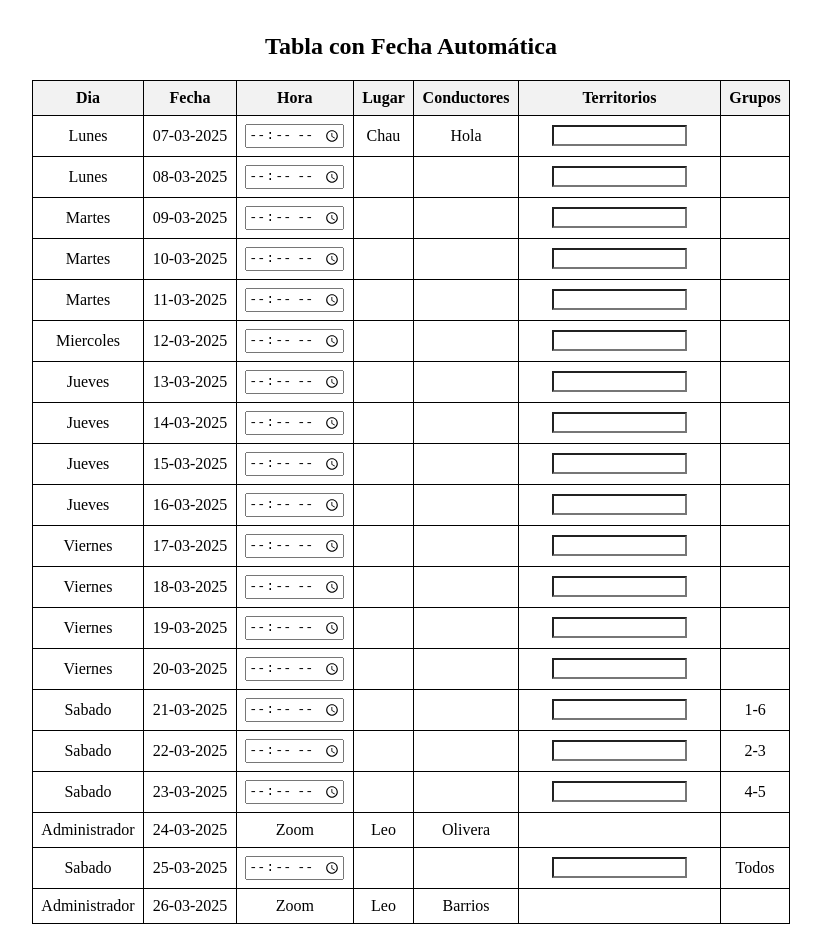
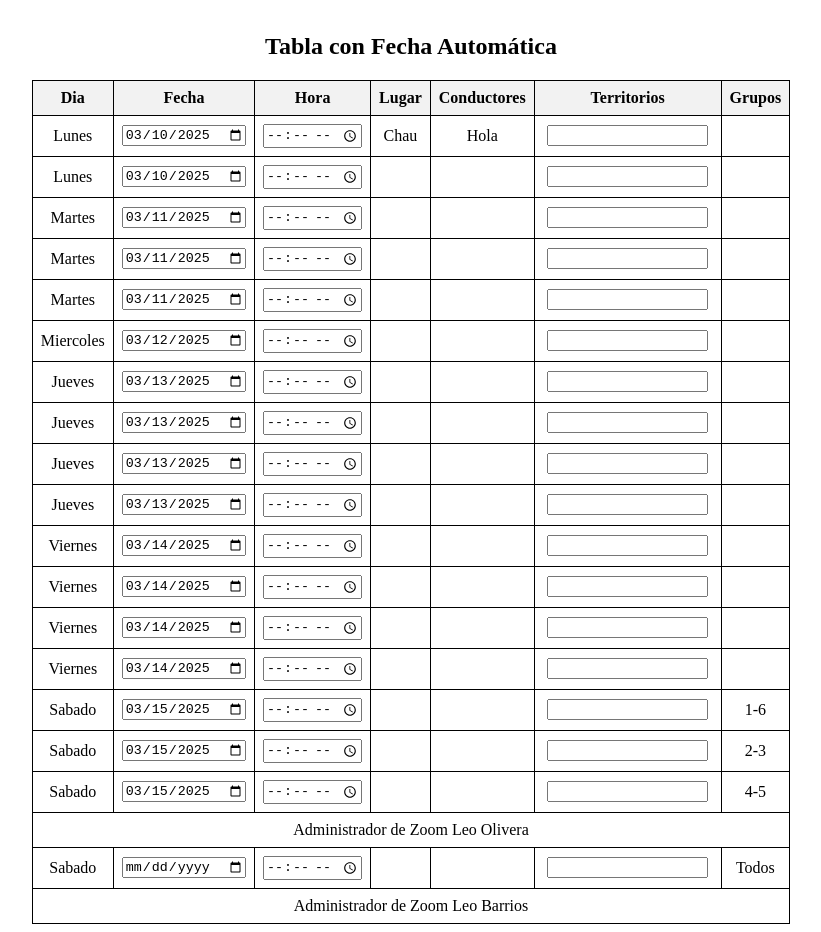
Before and after one commit to mike-n8/predicar, a plain HTML site: page login.html in a window 1280 px wide. Shown: the part 460-1392 px from the top of the page, without its empty margins (229-1050 px from the left). Drawn offline with Linux system fonts and the light colour scheme.

Commit message:
(cambio 7/3 14:21hs)

```diff
--- a/js/login.js
+++ b/js/login.js
@@ -96,37 +96,38 @@ inputTerri.forEach(input => {
 
 
 //Fecha de la columna "Fecha"
-function agregarFechas() {
-    const tbody = document.querySelector("#dataTable tbody");
-    const rows = tbody.querySelectorAll("tr");
-    let fecha = new Date(); // Fecha actual
+  const rows = document.querySelectorAll("tbody tr");
+  const today = new Date();
+  const todayDay = today.getDay(); // Día de la semana actual (0 = Domingo, 1 = Lunes, ...)
 
-    rows.forEach(row => {
-        const cell = row.insertCell(1);
-        cell.textContent = fecha.toISOString().split('T')[0].split('-').reverse().join('-'); // Formato DD-MM-YYYY
-        fecha.setDate(fecha.getDate() + 1); // Incrementa la fecha en un día
-    });
-}
-// ¿Que hace esto?
-function sortTable() {
-    const table = document.querySelector("#dataTable tbody");
-    const rows = Array.from(table.rows);
+  // Determinar si estamos en la semana actual o la siguiente
+  let referenceDate = new Date(today);
+  if (todayDay !== 1) { // Si hoy NO es lunes
+      referenceDate.setDate(today.getDate() + (8 - todayDay)); // Ir al próximo lunes
+  } else {
+      referenceDate.setDate(today.getDate()); // Usar este lunes como referencia
+  }
 
-    rows.sort((a, b) => {
-        const dateA = new Date(a.cells[3].textContent);
-        const dateB = new Date(b.cells[3].textContent);
-        return dateA - dateB;
-    });
+  rows.forEach(row => {
+      const dayNumber = parseInt(row.querySelector("td[data-day]").dataset.day);
+      const dateInput = row.querySelector(".date-input");
 
-    table.innerHTML = "";
-    rows.forEach(row => table.appendChild(row));
-}
+      // Calcular la fecha correcta basada en el lunes de referencia
+      let selectedDate = new Date(referenceDate);
+      selectedDate.setDate(referenceDate.getDate() + (dayNumber - 1)); // Ajustar días
 
-agregarFechas();
+      // Si es domingo, ajustar la fecha según la condición dada
+      if (dayNumber === 0) {
+          selectedDate.setDate(selectedDate.getDate() + (todayDay === 1 ? 14 : 7));
+      }
+
+      // Establecer la fecha en formato ISO (YYYY-MM-DD)
+      dateInput.value = selectedDate.toISOString().split("T")[0];
+  });
 
 
 // Función para manejar la edición de celdas
-document.querySelectorAll(`td:not(.conductores, .hora, .dia, .territorio)`).forEach(cell => {
+document.querySelectorAll(".grupos, .lugares").forEach(cell => {
   cell.addEventListener('click', function () {
     let currentText = this.innerText;
     let input = document.createElement('input');
@@ -210,12 +211,21 @@ document.querySelectorAll(`td:not(.conductores, .hora, .dia, .territorio)`).forE
 });
 
 //INPUT modificar el territorio!
-inputTerriInput = document.querySelectorAll('.input-terri');
+let inputTerriInput = document.querySelectorAll('.input-terri');
 
-inputTerriInput.forEach((territorio) => {
-  territorio.addEventListener('keypress', (event) => {
+const allowedKeys = ['1', '2', '3', '4', '5', '6', '7', '8', '9', '0', '-']; // Teclas permitidas
+
+// Recorre la NodeList y añade el event listener a cada input
+inputTerriInput.forEach((input) => {
+  input.addEventListener('keydown', (event) => {
+    // Validar teclas permitidas
+    if (!allowedKeys.includes(event.key) && event.key !== "Backspace" && event.key !== "Tab") {
+      event.preventDefault(); // Evita que teclas no permitidas se escriban
+    }
+
+    // Quitar foco si presionan Enter
     if (event.key === 'Enter') {
-      territorio.blur(); // Eliminar el foco del input
+      input.blur();
     }
   });
 });
@@ -223,21 +233,14 @@ inputTerriInput.forEach((territorio) => {
 
    function abrirPopup(td) {
     window.tdSeleccionado = td; // Guardar referencia del TD
-    let trSeleccionado = window.tdSeleccionado.closest('tr');
-    let diaSemana = trSeleccionado.querySelector('.dia').textContent;
-    let tdHora = trSeleccionado.querySelector('.hora');
-    let inputHora = tdHora.querySelector('input');
+    let tr = td.closest('tr');
+    let diaSemana = tr.querySelector('.dia').textContent;
+    let tdHora = tr.querySelector('.hora');
+    let inputHora = tdHora.querySelector('input').value;
+    let hora= parseInt(inputHora.split(":")[0]);
 
 
-
-
-    if( diaSemana === 'Sabado' || diaSemana === 'Domingo' ) {
-
-    } else {
-
-    }
-
-    window.open('archive.html', '_blank', 'width=900,height=800');
+    window.open('archive.html?diaSemana=' + encodeURIComponent(diaSemana) + '&hora=' + encodeURIComponent(hora), '_blank', 'width=900,height=800');
 }
 
 function volverAlTd(info) {
--- a/login.html
+++ b/login.html
@@ -21,7 +21,7 @@
             <thead>
                 <tr>
                     <th>Dia</th>
-                    <th onclick="sortTable()">Fecha</th>
+                    <th>Fecha</th>
                     <th>Hora</th>
                     <th>Lugar</th>
                     <th>Conductores</th>
@@ -32,201 +32,209 @@
             </thead>
             <tbody>
                 <tr id="0">
-                    <td class="dia">Lunes</td>
+                    <td class="dia" data-day="1">Lunes</td>
+                    <td><input type="date" class="date-input"></td>
                     <td class="hora" onclick="guardarHora(this)">
                         <input type="time">
                     </td>
                     <td class="lugares" onclick="guardarLugar(this)">Chau</td>
                     <div id="suggestions" class="autocomplete-suggestions"></div>
                     <td onclick="abrirPopup(this)" class="conductores">Hola</td>
-                    <td class="territorio" onclick="guardarTerritorio(this)"><input type="number" class="input-terri"></td>
-                    <td> </td>
+                    <td class="territorio" onclick="guardarTerritorio(this)"><input type="text" class="input-terri"></td>
+                    <td class="grupos"> </td>
                 </tr>
                 <tr id="1">
-                    <td class="dia">Lunes</td>
+                    <td class="dia" data-day="1">Lunes</td>
+                    <td><input type="date" class="date-input"></td>
                     <td class="hora" onclick="guardarHora(this)">
                         <input type="time">
                     </td>
                     <td class="lugares" onclick="guardarLugar(this)"> </td>
                     <td onclick="abrirPopup(this)" class="conductores"> </td>
-                    <td class="territorio" onclick="guardarTerritorio(this)"><input type="number" class="input-terri"></td>
+                    <td class="territorio" onclick="guardarTerritorio(this)"><input type="text" class="input-terri"></td>
                     <td> </td>
                 </tr>
                 <tr id="2">
-                    <td class="dia">Martes</td>
+                    <td class="dia" data-day="2">Martes</td>
+                    <td><input type="date" class="date-input"></td>
                     <td class="hora" onclick="guardarHora(this)">
                         <input type="time">
                     </td>
                     <td class="lugares" onclick="guardarLugar(this)"> </td>
                     <td onclick="abrirPopup(this)" class="conductores"> </td>
-                    <td class="territorio" onclick="guardarTerritorio(this)"><input type="number" class="input-terri"></td>
+                    <td class="territorio" onclick="guardarTerritorio(this)"><input type="text" class="input-terri"></td>
                     <td> </td>
                 </tr>
                 <tr id="3">
-                    <td class="dia">Martes</td>
+                    <td class="dia" data-day="2">Martes</td>
+                    <td><input type="date" class="date-input"></td>
                     <td class="hora" onclick="guardarHora(this)">
                         <input type="time">
                     </td>
                     <td class="lugares" onclick="guardarLugar(this)"> </td>
                     <td onclick="abrirPopup(this)" class="conductores"> </td>
-                    <td class="territorio" onclick="guardarTerritorio(this)"><input type="number" class="input-terri"></td>
+                    <td class="territorio" onclick="guardarTerritorio(this)"><input type="text" class="input-terri"></td>
                     <td> </td>
                 </tr>
                 <tr id="4">
-                    <td class="dia">Martes</td>
+                    <td class="dia" data-day="2">Martes</td>
+                    <td><input type="date" class="date-input"></td>
                     <td class="hora" onclick="guardarHora(this)">
                         <input type="time">
                     </td>
                     <td class="lugares" onclick="guardarLugar(this)"> </td>
                     <td onclick="abrirPopup(this)" class="conductores"> </td>
-                    <td class="territorio" onclick="guardarTerritorio(this)"><input type="number" class="input-terri"></td>
+                    <td class="territorio" onclick="guardarTerritorio(this)"><input type="text" class="input-terri"></td>
                     <td> </td>
                 </tr>
                 <tr id="5">
-                    <td class="dia">Miercoles</td>
+                    <td class="dia" data-day="3">Miercoles</td>
+                    <td><input type="date" class="date-input"></td>
                     <td class="hora" onclick="guardarHora(this)">
                         <input type="time">
                     </td>
                     <td class="lugares" onclick="guardarLugar(this)"> </td>
                     <td onclick="abrirPopup(this)" class="conductores"> </td>
-                    <td class="territorio" onclick="guardarTerritorio(this)"><input type="number" class="input-terri"></td>
+                    <td class="territorio" onclick="guardarTerritorio(this)"><input type="text" class="input-terri"></td>
                     <td> </td>
                 </tr>
                 <tr id="6">
-                    <td class="dia">Jueves</td>
+                    <td class="dia" data-day="4">Jueves</td>
+                    <td><input type="date" class="date-input"></td>
                     <td class="hora" onclick="guardarHora(this)">
                         <input type="time">
                     </td>
                     <td class="lugares" onclick="guardarLugar(this)"> </td>
                     <td onclick="abrirPopup(this)" class="conductores"> </td>
-                    <td class="territorio" onclick="guardarTerritorio(this)"><input type="number" class="input-terri"></td>
+                    <td class="territorio" onclick="guardarTerritorio(this)"><input type="text" class="input-terri"></td>
                     <td> </td>
                 </tr>
                 <tr id="7">
-                    <td class="dia">Jueves</td>
+                    <td class="dia" data-day="4">Jueves</td>
+                    <td><input type="date" class="date-input"></td>
                     <td class="hora" onclick="guardarHora(this)">
                         <input type="time">
                     </td>
                     <td class="lugares" onclick="guardarLugar(this)"> </td>
                     <td onclick="abrirPopup(this)" class="conductores"> </td>
-                    <td class="territorio" onclick="guardarTerritorio(this)"><input type="number" class="input-terri"></td>
+                    <td class="territorio" onclick="guardarTerritorio(this)"><input type="text" class="input-terri"></td>
                     <td> </td>
                 </tr>
                 <tr id="8">
-                    <td class="dia">Jueves</td>
+                    <td class="dia" data-day="4">Jueves</td>
+                    <td><input type="date" class="date-input"></td>
                     <td class="hora" onclick="guardarHora(this)">
                         <input type="time">
                     </td>
                     <td class="lugares" onclick="guardarLugar(this)"> </td>
                     <td onclick="abrirPopup(this)" class="conductores"> </td>
-                    <td class="territorio" onclick="guardarTerritorio(this)"><input type="number" class="input-terri"></td>
+                    <td class="territorio" onclick="guardarTerritorio(this)"><input type="text" class="input-terri"></td>
                     <td> </td>
                 </tr>
                 <tr id="9">
-                    <td class="dia">Jueves</td>
+                    <td class="dia" data-day="4">Jueves</td>
+                    <td><input type="date" class="date-input"></td>
                     <td class="hora" onclick="guardarHora(this)">
                         <input type="time">
                     </td>
                     <td class="lugares" onclick="guardarLugar(this)"> </td>
                     <td onclick="abrirPopup(this)" class="conductores"> </td>
-                    <td class="territorio" onclick="guardarTerritorio(this)"><input type="number" class="input-terri"></td>
+                    <td class="territorio" onclick="guardarTerritorio(this)"><input type="text" class="input-terri"></td>
                     <td> </td>
                 </tr>
                 <tr id="10">
-                    <td class="dia">Viernes</td>
+                    <td class="dia" data-day="5">Viernes</td>
+                    <td><input type="date" class="date-input"></td>
                     <td class="hora" onclick="guardarHora(this)">
                         <input type="time">
                     </td>
                     <td class="lugares" onclick="guardarLugar(this)"> </td>
                     <td onclick="abrirPopup(this)" class="conductores"> </td>
-                    <td class="territorio" onclick="guardarTerritorio(this)"><input type="number" class="input-terri"></td>
+                    <td class="territorio" onclick="guardarTerritorio(this)"><input type="text" class="input-terri"></td>
                     <td> </td>
                 </tr>
                 <tr id="11">
-                    <td class="dia">Viernes</td>
+                    <td class="dia" data-day="5">Viernes</td>
+                    <td><input type="date" class="date-input"></td>
                     <td class="hora" onclick="guardarHora(this)">
                         <input type="time">
                     </td>
                     <td class="lugares" onclick="guardarLugar(this)"> </td>
                     <td onclick="abrirPopup(this)" class="conductores"> </td>
-                    <td class="territorio" onclick="guardarTerritorio(this)"><input type="number" class="input-terri"></td>
+                    <td class="territorio" onclick="guardarTerritorio(this)"><input type="text" class="input-terri"></td>
                     <td> </td>
                 </tr>
                 <tr id="12">
-                    <td class="dia">Viernes</td>
+                    <td class="dia" data-day="5">Viernes</td>
+                    <td><input type="date" class="date-input"></td>
                     <td class="hora" onclick="guardarHora(this)">
                         <input type="time">
                     </td>
                     <td class="lugares" onclick="guardarLugar(this)"> </td>
                     <td onclick="abrirPopup(this)" class="conductores"> </td>
-                    <td class="territorio" onclick="guardarTerritorio(this)"><input type="number" class="input-terri"></td>
+                    <td class="territorio" onclick="guardarTerritorio(this)"><input type="text" class="input-terri"></td>
                     <td> </td>
                 </tr>
                 <tr id="13">
-                    <td class="dia">Viernes</td>
+                    <td class="dia" data-day="5">Viernes</td>
+                    <td><input type="date" class="date-input"></td>
                     <td class="hora" onclick="guardarHora(this)">
                         <input type="time">
                     </td>
                     <td class="lugares" onclick="guardarLugar(this)"> </td>
                     <td onclick="abrirPopup(this)" class="conductores"> </td>
-                    <td class="territorio" onclick="guardarTerritorio(this)"><input type="number" class="input-terri"></td>
+                    <td class="territorio" onclick="guardarTerritorio(this)"><input type="text" class="input-terri"></td>
                     <td> </td>
                 </tr>
                 <tr id="14">
-                    <td class="dia">Sabado</td>
+                    <td class="dia" data-day="6">Sabado</td>
+                    <td><input type="date" class="date-input"></td>
                     <td class="hora" onclick="guardarHora(this)">
                         <input type="time">
                     </td>
                     <td class="lugares" onclick="guardarLugar(this)"> </td>
                     <td onclick="abrirPopup(this)" class="conductores"> </td>
-                    <td class="territorio" onclick="guardarTerritorio(this)"><input type="number" class="input-terri"></td>
+                    <td class="territorio" onclick="guardarTerritorio(this)"><input type="text" class="input-terri"></td>
                     <td>1-6</td>
                 </tr>
                 <tr id="15">
-                    <td class="dia">Sabado</td>
+                    <td class="dia" data-day="6">Sabado</td>
+                    <td><input type="date" class="date-input"></td>
                     <td class="hora" onclick="guardarHora(this)">
                         <input type="time">
                     </td>
                     <td class="lugares" onclick="guardarLugar(this)"> </td>
                     <td onclick="abrirPopup(this)" class="conductores"> </td>
-                    <td class="territorio" onclick="guardarTerritorio(this)"><input type="number" class="input-terri"></td>
+                    <td class="territorio" onclick="guardarTerritorio(this)"><input type="text" class="input-terri"></td>
                     <td>2-3</td>
                 </tr>
                 <tr id="16">
-                    <td class="dia">Sabado</td>
+                    <td class="dia" data-day="6">Sabado</td>
+                    <td><input type="date" class="date-input"></td>
                     <td class="hora" onclick="guardarHora(this)">
                         <input type="time">
                     </td>
                     <td class="lugares" onclick="guardarLugar(this)"> </td>
                     <td onclick="abrirPopup(this)" class="conductores"> </td>
-                    <td class="territorio" onclick="guardarTerritorio(this)"><input type="number" class="input-terri"></td>
+                    <td class="territorio" onclick="guardarTerritorio(this)"><input type="text" class="input-terri"></td>
                     <td>4-5</td>
                 </tr>
                 <tr>
-                    <td>Administrador</td>
-                    <td>Zoom</td>
-                    <td>Leo</td>
-                    <td>Olivera</td>
-                    <td> </td>
-                    <td> </td>
+                    <td colspan="7">Administrador de Zoom Leo Olivera</td>
                 </tr>
                 <tr id="17">
-                    <td class="dia">Sabado</td>
+                    <td class="dia" data-day="6">Sabado</td>
+                    <td><input type="date" class="date-input"></td>
                     <td class="hora" onclick="guardarHora(this)">
                         <input type="time">
                     </td>
                     <td class="lugares" onclick="guardarLugar(this)"> </td>
                     <td onclick="abrirPopup(this)" class="conductores"> </td>
-                    <td class="territorio" onclick="guardarTerritorio(this)"><input type="number" class="input-terri"></td>
+                    <td class="territorio" onclick="guardarTerritorio(this)"><input type="text" class="input-terri"></td>
                     <td>Todos</td>
                 </tr>
                 <tr>
-                    <td>Administrador</td>
-                    <td>Zoom</td>
-                    <td>Leo</td>
-                    <td>Barrios</td>
-                    <td> </td>
-                    <td> </td>
+                    <td colspan="7">Administrador de Zoom Leo Barrios</td>
                 </tr>
             </tbody>
         </table>
--- a/style/style.css
+++ b/style/style.css
@@ -46,19 +46,9 @@ h2 {
     z-index: 1000; /* Asegúrate de que las sugerencias estén por encima de otros elementos */
 }
 
-/* Eliminar flechas en navegadores WebKit (Chrome, Safari, Edge) */
-input[type="number"]::-webkit-inner-spin-button,
-input[type="number"]::-webkit-outer-spin-button {
-    -webkit-appearance: none;
-    margin: 0;
-}
-
-/* Eliminar flechas en Firefox */
-input[type="number"] {
-    appearance: none;
+.input-terri {
     text-align: center;
-    width: 70%;
-    padding: 1px;
+    width: 90%;
 }
 
 .lugares, .conductores, .territorio, .grupos, input {
```
Also changed, not shown: js/archive.js (+21 -0 lines), prueba.html (added, +92 -0 lines), 1 other file.
